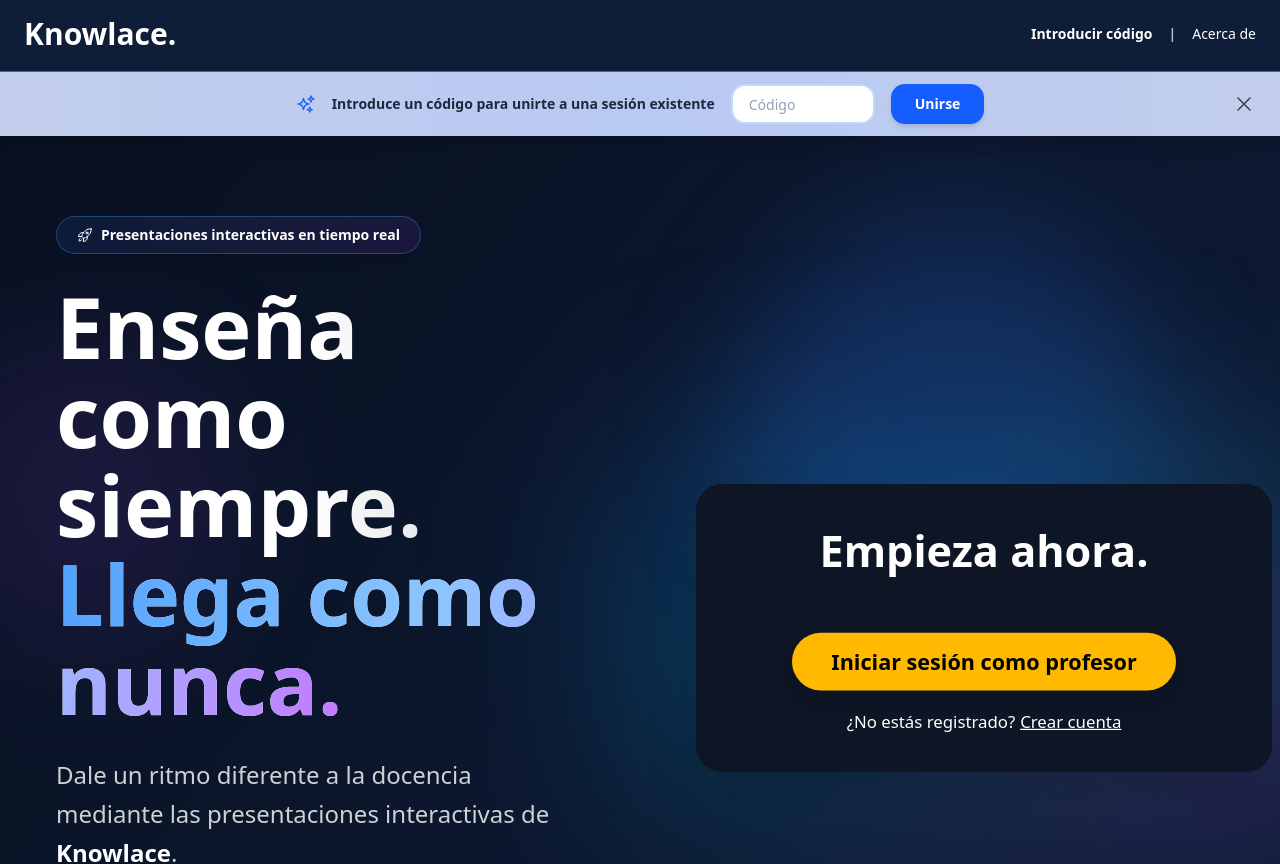
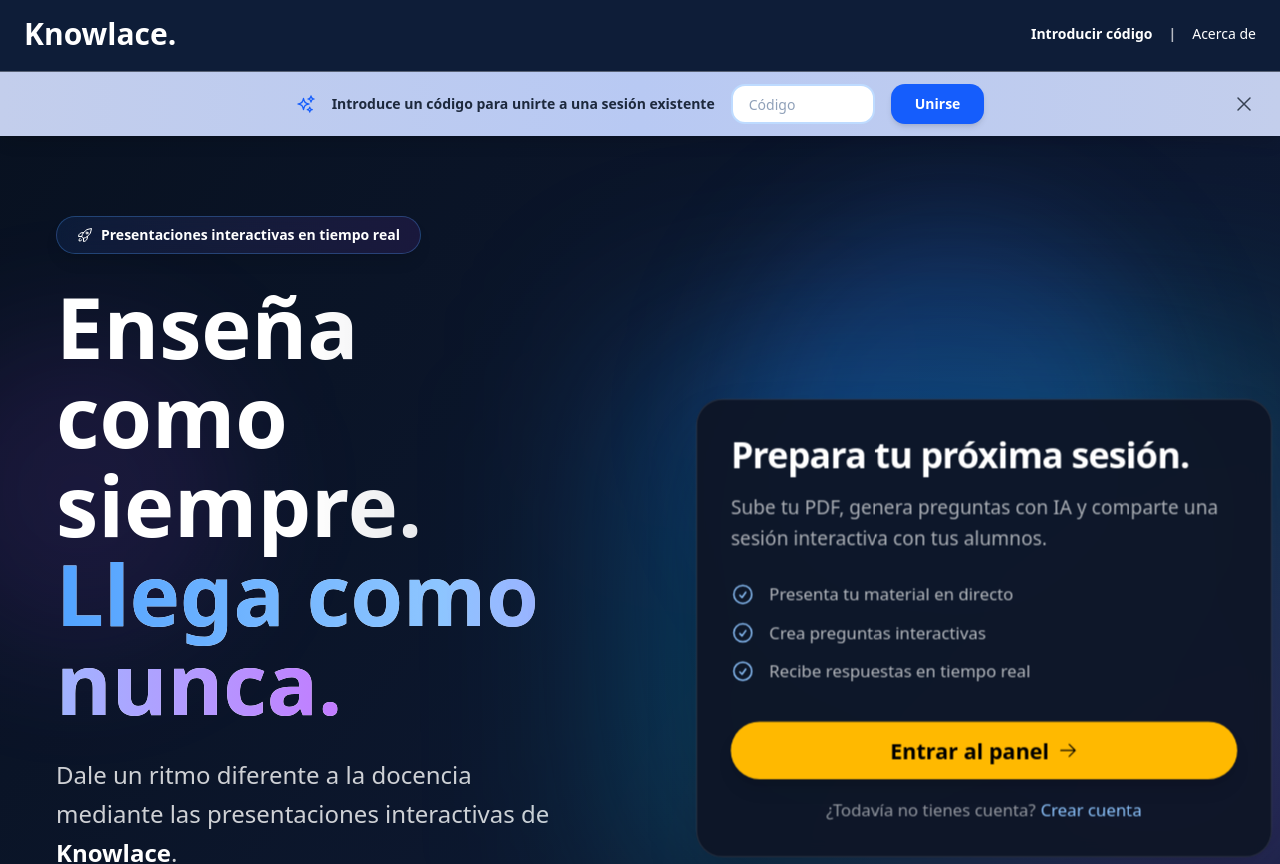
Before and after one commit to xaviivars/knowlace, a Next.js app: page / in a window 1280 px wide. Shown: the top 864 px of the page. Built offline with nearby package versions, Linux system fonts and the light colour scheme.

Commit message:
feat(ui): Polish landing and auth forms

```diff
--- a/src/app/(app)/(teacher)/dashboard/layout.tsx
+++ b/src/app/(app)/(teacher)/dashboard/layout.tsx
@@ -13,9 +13,12 @@
     <div className="flex h-screen overflow-hidden bg-[#0e1d38] text-white">
 
       <aside className="w-72 shrink-0 border-r border-white/10 bg-[#0b1628] px-5 py-6 flex flex-col">
-        <h2 className="text-4xl font-bold mb-12">Knowlace.</h2>
 
-        <nav className="flex flex-col gap-4">
+        <div className="border-b border-white/10 pb-6">
+          <h2 className="text-4xl font-bold tracking-tight">Knowlace.</h2>
+        </div>
+
+        <nav className="flex flex-col gap-4 mt-6">
             <SidebarItem href="/dashboard/sessions/new" icon={SquaresPlusIcon}>
                 Crear una sesión
             </SidebarItem>
@@ -24,7 +27,7 @@
                 Buscar una sesión
             </SidebarItem>
 
-            <SidebarItem href="/dashboard" icon={Cog8ToothIcon}>
+            <SidebarItem href="/dashboard/working" icon={Cog8ToothIcon}>
                 Ajustes
             </SidebarItem>
         </nav>
--- a/src/components/ui/SidebarItem.tsx
+++ b/src/components/ui/SidebarItem.tsx
@@ -14,10 +14,13 @@
   icon: Icon,
   children,
 }: SidebarItemProps) {
+
   const pathname = usePathname()
+
   const isActive =
-  pathname === href ||
-  pathname.startsWith(href + "/")
+    href === "/dashboard"
+      ? pathname === "/dashboard"
+      : pathname === href || pathname.startsWith(`${href}/`)
 
   return (
     <Link
--- a/src/features/auth/components/LoginForm.tsx
+++ b/src/features/auth/components/LoginForm.tsx
@@ -47,7 +47,7 @@
             className={`
                 bg-[#0f1b2d]
                 w-120
-                h-150
+                h-160
                 rounded-3xl
                 p-8
                 shadow-2xl
@@ -63,17 +63,20 @@
                     </p>
                 </div>
 
-                {error && (
-                    <div className="mt-4 text-sm text-red-400">
-                    {error}
-                    </div>
-                )}
+                <div className="mt-3 min-h-10">
+                    {error && (
+                        <div className="rounded-xl border border-red-500/30 bg-red-500/10 px-4 py-2 text-sm text-red-300">
+                            {error}
+                        </div>
+                    )}
+                </div>
 
-                <div className="flex flex-col items-center gap-6 my-6">
+                <div className="flex flex-col items-center gap-5 mt-3 mb-6">
                     <Input
                         label="Correo electrónico"
                         type="email"
                         placeholder="profesor@centro.com"
+                        required
                         value={email}
                         onChange={(e: React.ChangeEvent<HTMLInputElement>) =>
                             setEmail(e.target.value)
@@ -84,6 +87,7 @@
                         label="Contraseña"
                         type="password"
                         placeholder="••••••••"
+                        required
                         value={password}
                         onChange={(e: React.ChangeEvent<HTMLInputElement>) =>
                             setPassword(e.target.value)
@@ -93,7 +97,7 @@
                     <Button
                         type="submit"
                         disabled={isLoading}
-                        className="w-80 h-12"
+                        className="w-80 h-12 mt-4"
                     >
                         {isLoading ? "Iniciando..." : "Iniciar sesión"}
                     </Button>
--- a/src/features/auth/components/RegisterForm.tsx
+++ b/src/features/auth/components/RegisterForm.tsx
@@ -48,7 +48,7 @@
             className={`
                 bg-[#0f1b2d]
                 w-120
-                h-170
+                h-190
                 rounded-3xl
                 p-8
                 shadow-2xl
@@ -64,13 +64,15 @@
                 </p>
             </div>
 
-            {error && (
-                <div className="mt-4 text-sm text-red-400">
-                {error}
-                </div>
-            )}
+            <div className="mt-3 min-h-10">
+                {error && (
+                    <div className="rounded-xl border border-red-500/30 bg-red-500/10 px-4 py-2 text-sm text-red-300">
+                    {error}
+                    </div>
+                )}
+            </div>
 
-            <div className="flex flex-col items-center gap-5 my-4">
+            <div className="flex flex-col items-center gap-5 mt-3 mb-5">
                 <Input
                     label="Nombre"
                     type="text"
--- a/src/features/landing/components/HeroCTA.tsx
+++ b/src/features/landing/components/HeroCTA.tsx
@@ -1,36 +1,55 @@
 import { Button } from "@/components/ui/Button"
-import Link from 'next/link'
+import Link from "next/link"
+import {
+  ArrowRightIcon,
+  CheckCircleIcon,
+  SparklesIcon,
+} from "@heroicons/react/24/outline"
 
 export function HeroCTA() {
+  return (
+    <div className="w-120 rounded-3xl border border-white/10 bg-[#0e1626]/95 p-7 shadow-2xl backdrop-blur">
 
-    return (
-        <div className="bg-[#0e1626] w-120 h-60 rounded-3xl p-6 shadow-2xl">
+      <div>
+        <h2 className="text-3xl font-bold tracking-tight text-white">
+          Prepara tu próxima sesión.
+        </h2>
 
-          <div className="text-center my-3">
-            <h2 className="text-white text-4xl font-bold">
-              Empieza ahora.
-            </h2>
-            <p className="text-white/80 text-lg mt-3">
-
+        <p className="mt-3 text-base leading-relaxed text-white/65">
+          Sube tu PDF, genera preguntas con IA y comparte una sesión interactiva con tus alumnos.
         </p>
       </div>
 
-          <div className="flex flex-col items-center gap-4 mt-12">
-            <Link href="/login">
-              <Button className="w-80 h-12">
-                Iniciar sesión como profesor
+      <div className="mt-6 space-y-3">
+        {[
+          "Presenta tu material en directo",
+          "Crea preguntas interactivas",
+          "Recibe respuestas en tiempo real",
+        ].map((item) => (
+          <div key={item} className="flex items-center gap-3 text-sm text-white/70">
+            <CheckCircleIcon className="h-5 w-5 text-blue-300" />
+            <span>{item}</span>
+          </div>
+        ))}
+      </div>
+
+      <div className="mt-8 space-y-4">
+        <Link href="/login" className="block">
+          <Button className="flex h-12 w-full items-center justify-center gap-2">
+            Entrar al panel
+            <ArrowRightIcon className="h-4 w-4" />
           </Button>
         </Link>
-          </div>
-          <div className="mt-4 text-center text-sm text-white">
-            ¿No estás registrado?
+
+        <p className="text-center text-sm text-white/55">
+          ¿Todavía no tienes cuenta?
           <Link href="/register">
-              <span className="ml-1 underline cursor-pointer hover:text-blue-400 transition">
+            <span className="ml-1 font-medium text-blue-300 underline-offset-4 transition hover:text-blue-200 hover:underline">
               Crear cuenta
             </span>
           </Link>
+        </p>
       </div>
     </div>
   )
-
 }
```
Lines whose indentation alone changed are shown as unchanged.
